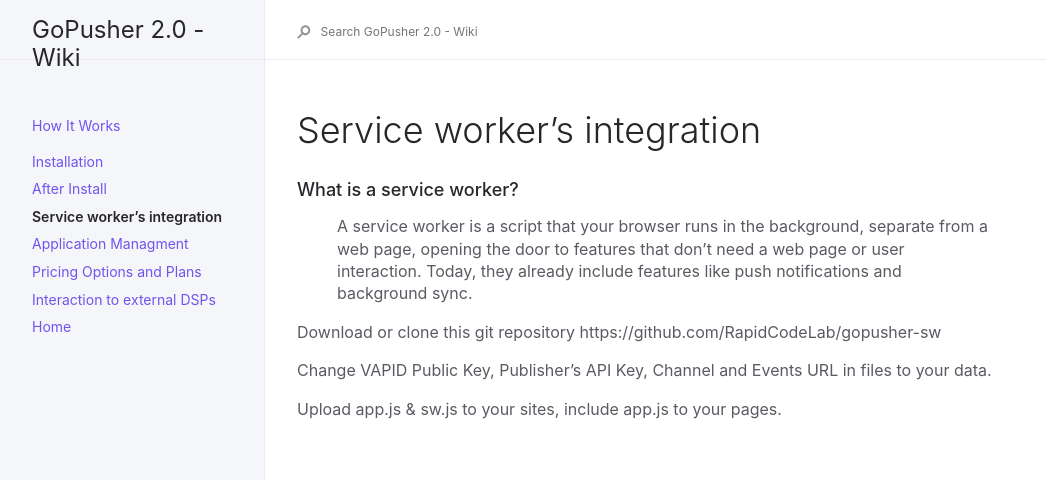
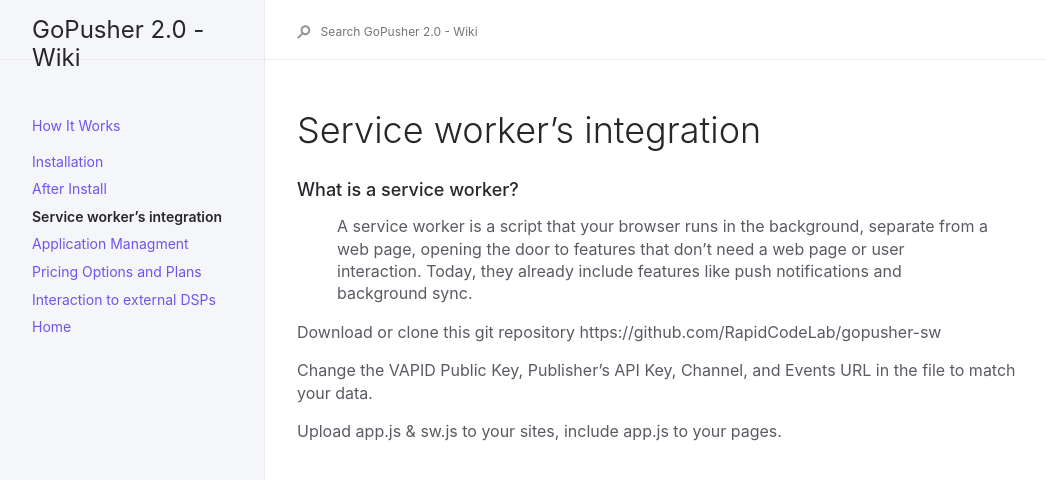
Before and after one commit to RapidCodeLab/gopusher-wiki, a Jekyll site: the page built from docs/03-sw-integration.md, in a window 1280 px wide. Shown: the top 480 px of the page, without its empty margins (91-1137 px from the left). Built offline with Jekyll 4.4.1, drawn with Linux system fonts in a browser that asks for light colours; our own code applies the rules of GitHub Pages for plain Markdown files.

Commit message:
after install step

```diff
--- a/docs/03-sw-integration.md
+++ b/docs/03-sw-integration.md
@@ -8,6 +8,6 @@
 
 Download or clone this git repository https://github.com/RapidCodeLab/gopusher-sw
 
-Change VAPID Public Key, Publisher's API Key, Channel and Events URL in files to your data.
+Change the VAPID Public Key, Publisher’s API Key, Channel, and Events URL in the file to match your data.
 
 Upload app.js & sw.js to your sites, include app.js to your pages.
```
